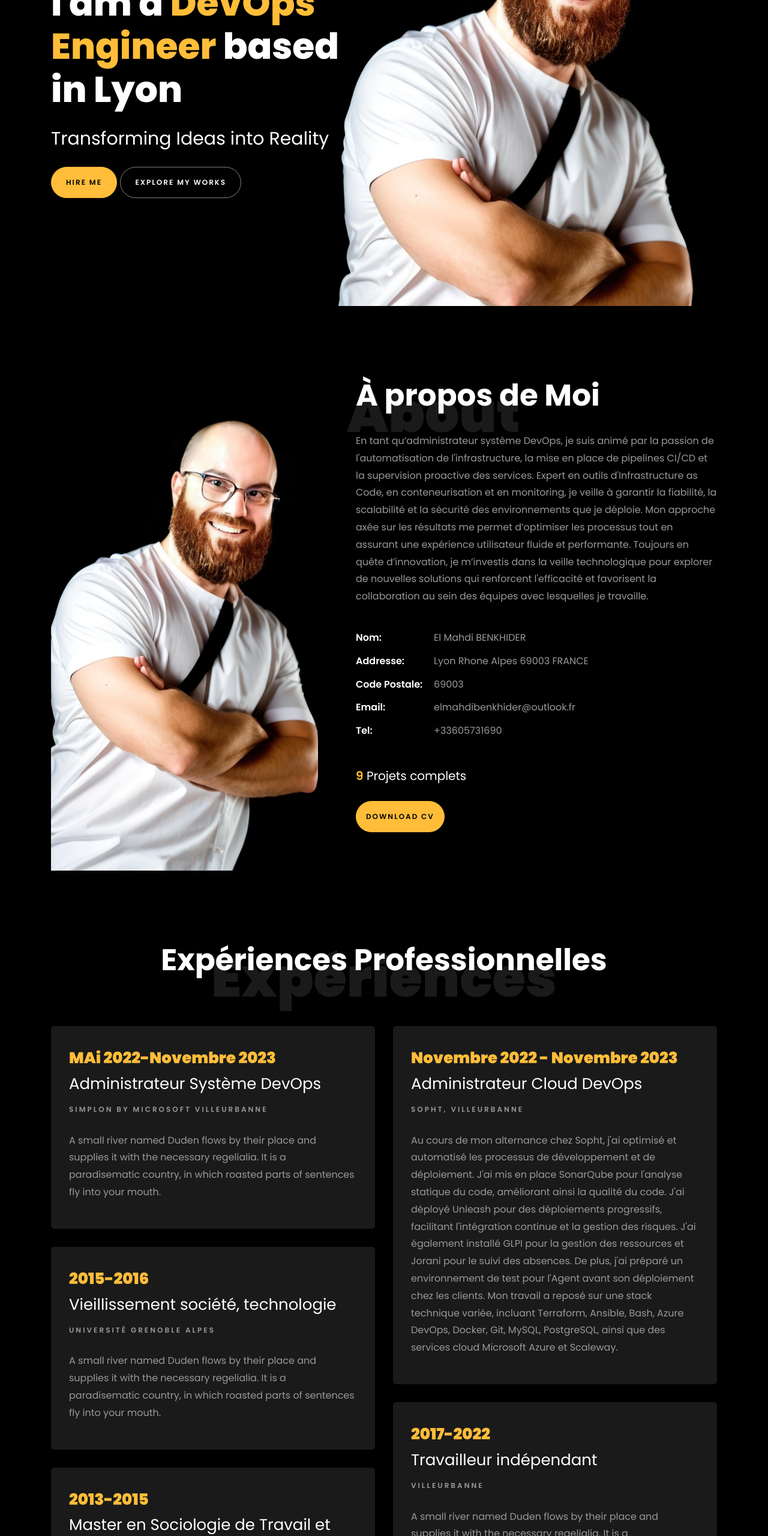
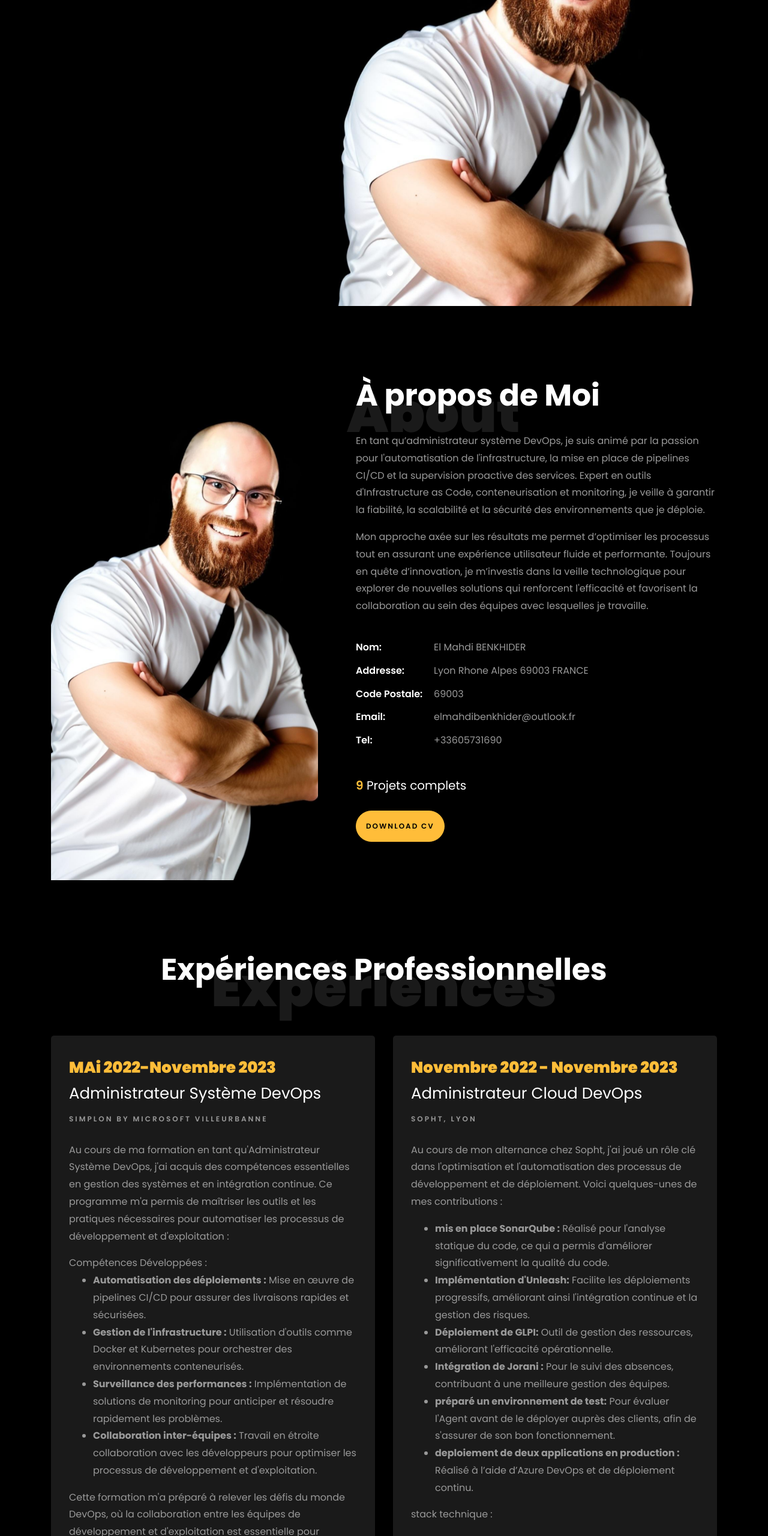
Before and after one commit to mahdibenkhider/Portfolio, a plain HTML site: page index.html in a window 1280 px wide. Shown: the part 240-2800 px from the top of the page at 60% size. Drawn offline with Linux system fonts and the light colour scheme; files whose address does not match are found by name.

Commit message:
amelioration de la partie professionnelle

```diff
--- a/index.html
+++ b/index.html
@@ -73,16 +73,7 @@
 	          <div class="row d-flex no-gutters slider-text align-items-end justify-content-end" data-scrollax-parent="true">
 	          	<div class="one-third js-fullheight order-md-last img" style="background-image:url(images/bg_1.png); margin-top: 30px;">
 	          		<div class="overlay"></div>
-	          	</div>
-				  <div class="one-forth d-flex align-items-center ftco-animate" data-scrollax="properties: { translateY: '70%' }">
-					<div class="text">
-					  <span class="subheading">Hello!</span>
-					  <h1 class="mb-4 mt-3">I am a <span>DevOps Engineer</span> based in Lyon</h1>
-					  <h2 class="mb-4">Transforming Ideas into Reality</h2>
-					  <p><a href="#" class="btn btn-primary py-3 px-4">Hire me</a> <a href="#" class="btn btn-white btn-outline-white py-3 px-4">Explore my works</a></p>
-					</div>
-		          </div>
-	        	</div>
+
 	        </div>
 	      </div>
 	    </div>
@@ -103,12 +94,15 @@
 		          <div class="col-md-12 heading-section ftco-animate">
 		          	<h1 class="big">About</h1>
 		            <h2 class="mb-4">À propos de Moi</h2>
-		            <p>En tant qu’administrateur système DevOps, je suis animé par la passion de l'automatisation de l'infrastructure,
+		            <p>
+						En tant qu’administrateur système DevOps, je suis animé par la passion pour l'automatisation de l'infrastructure,
 						la mise en place de pipelines CI/CD et la supervision proactive des services. Expert en outils d'Infrastructure as Code,
-						en conteneurisation et en monitoring, je veille à garantir la fiabilité, la scalabilité et la sécurité des environnements que je déploie.
+						 conteneurisation et monitoring, je veille à garantir la fiabilité, la scalabilité et la sécurité des environnements que je déploie.
+					</p>
 						Mon approche axée sur les résultats me permet d’optimiser les processus tout en assurant une expérience utilisateur fluide et performante.
 						Toujours en quête d’innovation, je m’investis dans la veille technologique pour explorer de nouvelles solutions qui renforcent
-						l'efficacité et favorisent la collaboration au sein des équipes avec lesquelles je travaille.</p>
+						l'efficacité et favorisent la collaboration au sein des équipes avec lesquelles je travaille.
+					</p>
 		            <ul class="about-info mt-4 px-md-0 px-2">
 		            	<li class="d-flex"><span>Nom:</span> <span>El Mahdi BENKHIDER</span></li>
 		            	<li class="d-flex"><span>Addresse:</span> <span>Lyon Rhone Alpes  69003 FRANCE</span></li>
@@ -148,19 +142,33 @@
     					<span class="date">MAi 2022-Novembre 2023</span>
     					<h2>Administrateur Système DevOps</h2>
     					<span class="position">Simplon By Microsoft Villeurbanne</span>
-    					<p class="mt-4">A small river named Duden flows by their place and supplies it with the necessary regelialia. It is a paradisematic country, in which roasted parts of sentences fly into your mouth.</p>
+    					<p class="mt-4">
+							Au cours de ma formation en tant qu'Administrateur Système DevOps, j'ai acquis des compétences essentielles en gestion des systèmes et en intégration continue.
+							Ce programme m'a permis de maîtriser les outils et les pratiques nécessaires pour automatiser les processus de développement et d'exploitation :
+						</p>
+						<h>Compétences Développées :</h>
+						<ul>
+							<li><strong>Automatisation des déploiements :</strong> Mise en œuvre de pipelines CI/CD pour assurer des livraisons rapides et sécurisées.</li>
+							<li><strong>Gestion de l'infrastructure :</strong> Utilisation d'outils comme Docker et Kubernetes pour orchestrer des environnements conteneurisés.</li>
+							<li><strong>Surveillance des performances :</strong> Implémentation de solutions de monitoring pour anticiper et résoudre rapidement les problèmes.</li>
+							<li><strong>Collaboration inter-équipes :</strong> Travail en étroite collaboration avec les développeurs pour optimiser les processus de développement et d'exploitation.</li>
+						</ul>
+						<p>
+							Cette formation m'a préparé à relever les défis du monde DevOps,
+							où la collaboration entre les équipes de développement et d'exploitation est essentielle pour garantir la qualité et la rapidité des livraisons.
+						</p>
     				</div>
     				<div class="Expériences-wrap ftco-animate">
     					<span class="date">2015-2016</span>
     					<h2>Vieillissement société, technologie</h2>
     					<span class="position">Université Grenoble Alpes</span>
-    					<p class="mt-4">A small river named Duden flows by their place and supplies it with the necessary regelialia. It is a paradisematic country, in which roasted parts of sentences fly into your mouth.</p>
+    					<p class="mt-4"></p>
     				</div>
     				<div class="Expériences-wrap ftco-animate">
     					<span class="date">2013-2015</span>
     					<h2>Master en Sociologie de Travail et des Ressources Humaines</h2>
     					<span class="position">Université de BEJAIA Algerie</span>
-    					<p class="mt-4">A small river named Duden flows by their place and supplies it with the necessary regelialia. It is a paradisematic country, in which roasted parts of sentences fly into your mouth.</p>
+    					<p class="mt-4"></p>
     				</div>
 
     			</div>
@@ -169,12 +177,23 @@
     				<div class="Expériences-wrap ftco-animate">
     					<span class="date">Novembre 2022 - Novembre 2023</span>
     					<h2>Administrateur Cloud DevOps</h2>
-    					<span class="position">Sopht, Villeurbanne</span>
-    					<p class="mt-4">Au cours de mon alternance chez Sopht, j'ai optimisé et automatisé les processus de développement et de déploiement.
-							J'ai mis en place SonarQube pour l'analyse statique du code, améliorant ainsi la qualité du code.
-							J'ai déployé Unleash pour des déploiements progressifs, facilitant l'intégration continue et la gestion des risques.
-							J'ai également installé GLPI pour la gestion des ressources et Jorani pour le suivi des absences.
-							De plus, j'ai préparé un environnement de test pour l'Agent avant son déploiement chez les clients.
+    					<span class="position">Sopht, Lyon</span>
+    					<p class="mt-4">Au cours de mon alternance chez Sopht, j'ai joué un rôle clé dans l'optimisation et l'automatisation des processus
+							de développement et de déploiement. Voici quelques-unes de mes contributions :
+
+
+						<ul>
+							<li><strong>mis en place SonarQube :</strong> Réalisé pour l'analyse statique du code, ce qui a permis d'améliorer significativement la qualité du code.</li>
+							<li><strong>Implémentation d'Unleash:</strong> Facilite les déploiements progressifs, améliorant ainsi l'intégration continue et la gestion des risques. </li>
+							<li><strong>Déploiement de GLPI:</strong> Outil de gestion des ressources, améliorant l'efficacité opérationnelle.</li>
+							<li><strong>Intégration de Jorani :</strong> Pour le suivi des absences, contribuant à une meilleure gestion des équipes.</li>
+							<li><strong>préparé un environnement de test:</strong> Pour évaluer l'Agent avant de le déployer
+								auprès des clients, afin de s'assurer de son bon fonctionnement. </li>
+							<li><strong>deploiement de deux applications en production :</strong> Réalisé à l’aide d’Azure DevOps et de déploiement continu.</li>
+						</ul>
+					</p>
+						<h>stack technique :</h>
+					</p>
 							Mon travail a reposé sur une stack technique variée, incluant Terraform, Ansible, Bash, Azure DevOps, Docker, Git, MySQL, PostgreSQL,
 							ainsi que des services cloud Microsoft Azure et Scaleway.</p>
     				</div>
@@ -182,7 +201,14 @@
 						<span class="date">2017-2022</span>
 						<h2>Travailleur indépendant</h2>
 						<span class="position">Villeurbanne</span>
-    					<p class="mt-4">A small river named Duden flows by their place and supplies it with the necessary regelialia. It is a paradisematic country, in which roasted parts of sentences fly into your mouth.</p>
+    					<p class="mt-4">En tant que travailleur indépendant, j'ai acquis une solide expérience dans plusieurs domaines,
+							notamment le nettoyage de fin de chantier, l'installation de fibre optique et la sécurité incendie.
+						</p>
+							Mon autonomie m'a permis de gérer efficacement des missions variées, en adaptant mes services aux besoins spécifiques de chaque client.
+							J'assume pleinement la responsabilité de mes missions, ce qui m'a permis de garantir un haut niveau de qualité et de satisfaction.
+						</p>
+							Cette expérience m'a également permis de développer des compétences en communication,
+							essentielles pour établir des relations de confiance et assurer la réussite des missions.</p>
     				</div>
     				<div class="Expériences-wrap ftco-animate">
 						<span class="date">2011-2015</span>
@@ -191,6 +217,7 @@
     					<p class="mt-4">En tant que gérant d'un magasin de vente et de maintenance informatique,
 							j'ai supervisé les opérations, de l'installation de logiciels à la maintenance des systèmes.
 							J'ai développé des compétences analytiques pour diagnostiquer rapidement les problèmes techniques et proposer des solutions efficaces.
+						</p>
 							Mon rôle m'a permis d'interagir directement avec les clients, offrant un service personnalisé et répondant à leurs besoins.
 							Cette expérience a renforcé mon autonomie tout en garantissant un service clientèle de qualité.</p>
     				</div>
@@ -265,39 +292,6 @@
 						</div>
 					</div>
 
-					<div class="col-md-6 animate-box">
-						<div class="progress-wrap ftco-animate">
-							<h3>HTML5</h3>
-							<div class="progress">
-							 	<div class="progress-bar color-3" role="progressbar" aria-valuenow="95"
-							  	aria-valuemin="0" aria-valuemax="100" style="width:95%">
-							    <span>95%</span>
-							  	</div>
-							</div>
-						</div>
-					</div>
-					<div class="col-md-6 animate-box">
-						<div class="progress-wrap ftco-animate">
-							<h3>CSS3</h3>
-							<div class="progress">
-							 	<div class="progress-bar color-4" role="progressbar" aria-valuenow="90"
-							  	aria-valuemin="0" aria-valuemax="100" style="width:90%">
-							    <span>90%</span>
-							  	</div>
-							</div>
-						</div>
-					</div>
-					<div class="col-md-6 animate-box">
-						<div class="progress-wrap ftco-animate">
-							<h3>WordPress</h3>
-							<div class="progress">
-							 	<div class="progress-bar color-5" role="progressbar" aria-valuenow="70"
-							  	aria-valuemin="0" aria-valuemax="100" style="width:70%">
-							    <span>70%</span>
-							  	</div>
-							</div>
-						</div>
-					</div>
 					<div class="col-md-6 animate-box">
 						<div class="progress-wrap ftco-animate">
 							<h3>Docker</h3>
@@ -454,7 +448,7 @@
           <div class="col-md-12 heading-section text-center ftco-animate">
           	<h1 class="big big-2">projets</h1>
             <h2 class="mb-4">Mes projets</h2>
-            <p>Far far away, behind the word mountains, far from the countries Vokalia and Consonantia</p>
+            <p></p>
           </div>
         </div>
     		<div class="row">
```
